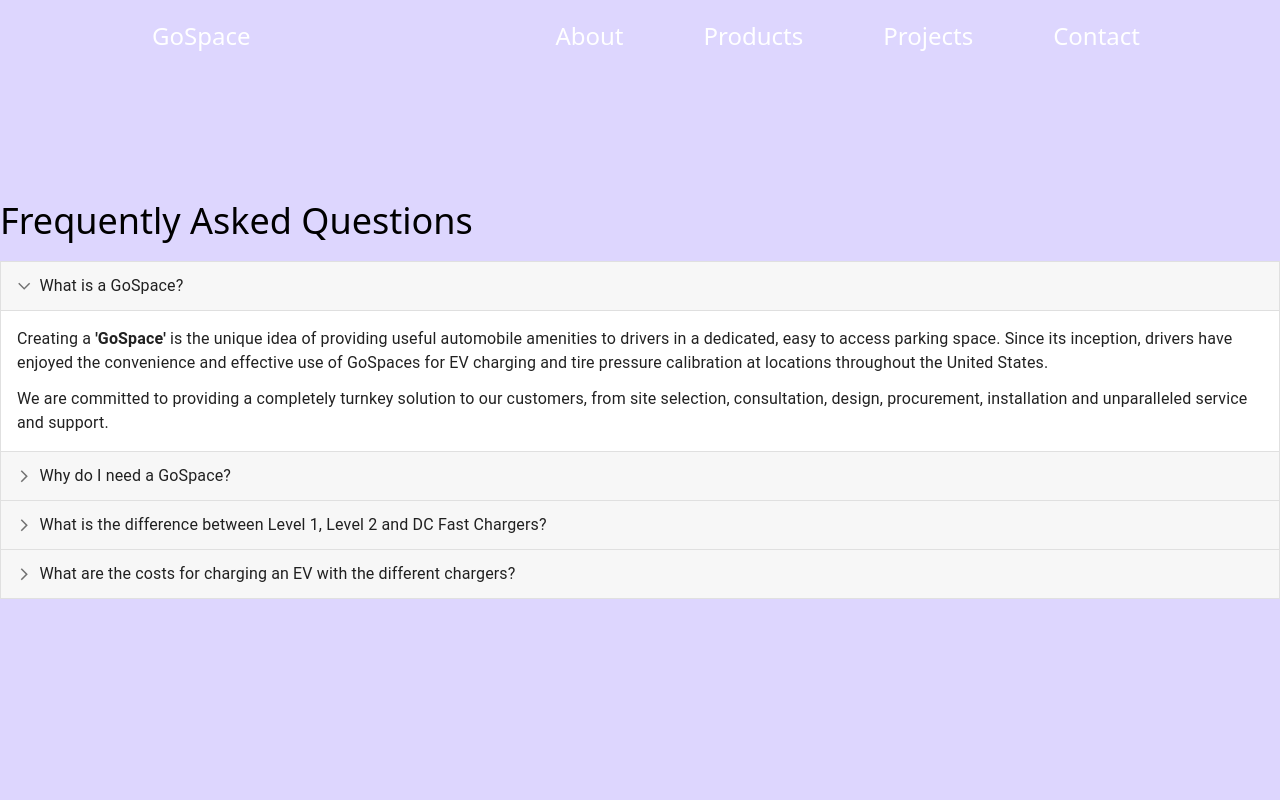
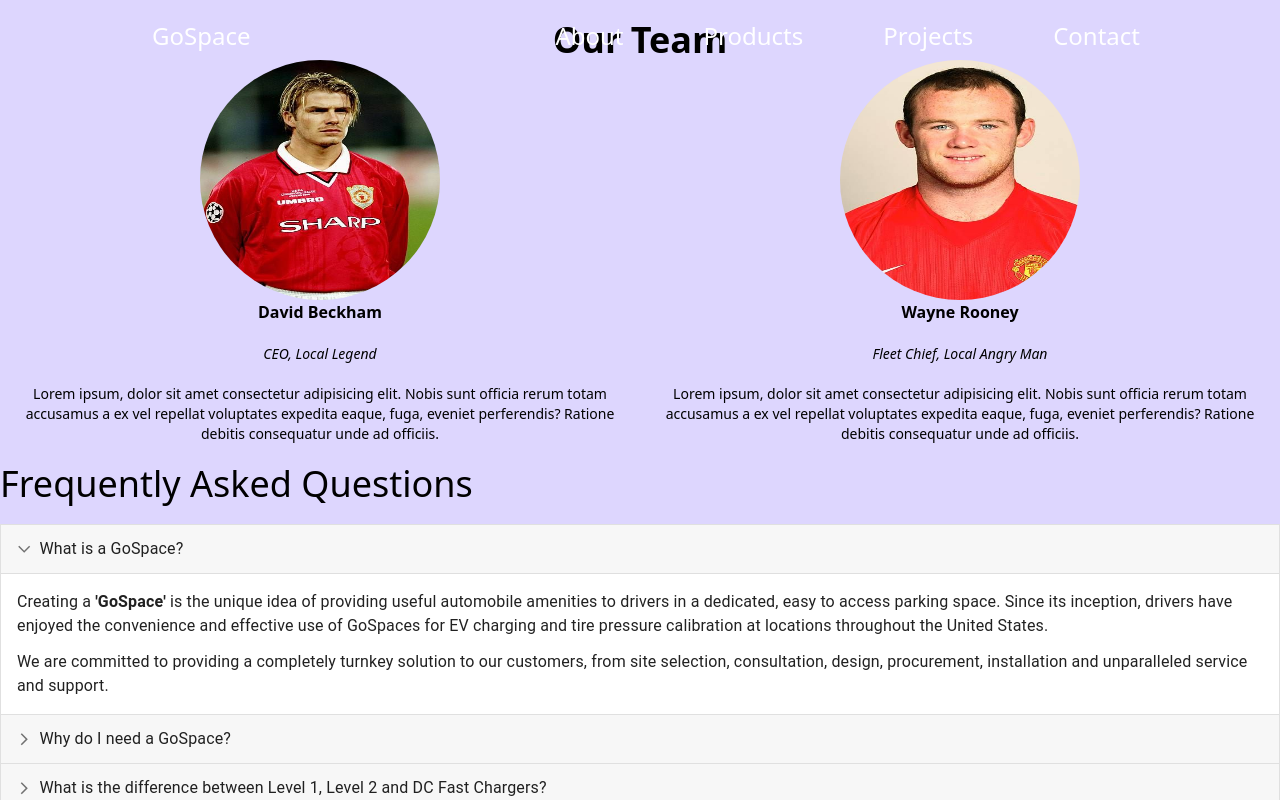
Before and after one commit to DustyDogCodex/EV-Charging-Website, a React (Vite) app: page /about in a window 1280 px wide. Shown: the top 800 px of the page. Built offline with nearby package versions, Linux system fonts and the light colour scheme; the HTML template or start-up script is replaced by a standard one.

Commit message:
updating about us page with placeholder tect and images

```diff
--- a/src/pages/AboutUs.tsx
+++ b/src/pages/AboutUs.tsx
@@ -80,11 +80,42 @@
 
     return (
         <div className="min-h-screen flex items-center justify-center bg-violet-200">
-            {/* container class to center the FAQ's accordion */}
             <div className="container">
-                <h1 className='text-4xl mb-5'>Frequently Asked Questions</h1>
+                {/* Our Management Team section */}
+                <div className='my-5'>
+                    <h1 className='text-center text-4xl font-semibold'>Our Team</h1>
 
+                    {/* Team bios and pictures */}
+                    <div className='flex items-center justify-around'>
+                        <div className='flex flex-col items-center justify-center mx-2'>
+                            <img
+                                src="/assets/ProfileImage1.jpg"
+                                alt="Headshot"
+                                className='h-60 w-60 rounded-full object-center'
+                            />
+                            <span className='font-bold text-base'>David Beckham</span>
+                            <span className='text-sm italic my-5'>CEO, Local Legend</span>
+
+                            <p className='text-center text-sm'>Lorem ipsum, dolor sit amet consectetur adipisicing elit. Nobis sunt officia rerum totam accusamus a ex vel repellat voluptates expedita eaque, fuga, eveniet perferendis? Ratione debitis consequatur unde ad officiis.</p>
+                        </div>
+
+                        <div className='flex flex-col items-center justify-center mx-2'>
+                            <img
+                                src="/assets/ProfileImage2.jpg"
+                                alt="Headshot"
+                                className='h-60 w-60 rounded-full object-center'
+                            />
+                            <span className='font-bold text-base'>Wayne Rooney</span>
+                            <span className='text-sm italic my-5'>Fleet Chief, Local Angry Man</span>
+
+                            <p className='text-center text-sm'>Lorem ipsum, dolor sit amet consectetur adipisicing elit. Nobis sunt officia rerum totam accusamus a ex vel repellat voluptates expedita eaque, fuga, eveniet perferendis? Ratione debitis consequatur unde ad officiis.</p>
+                        </div>
+                    </div>
+                </div>
+
+                {/* FAQ's accordion */}
                 <div>
+                    <h1 className='text-4xl mb-5'>Frequently Asked Questions</h1>
                     <Accordion expanded={expanded === 'panel1'} onChange={handleChange('panel1')}>
                         <AccordionSummary aria-controls="panel1d-content" id="panel1d-header">
                             <Typography>What is a GoSpace?</Typography>
```
Also changed, not shown: src/components/Hero.tsx (+0 -45 lines), public/assets/ProfileImage1.jpg (added), public/assets/ProfileImage2.jpg (added).
